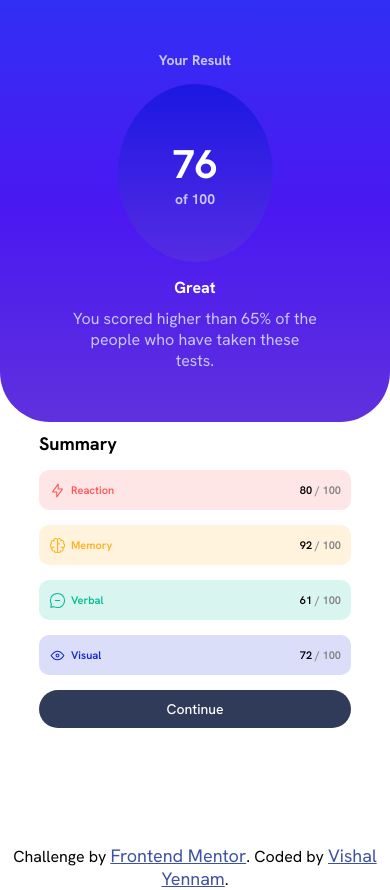
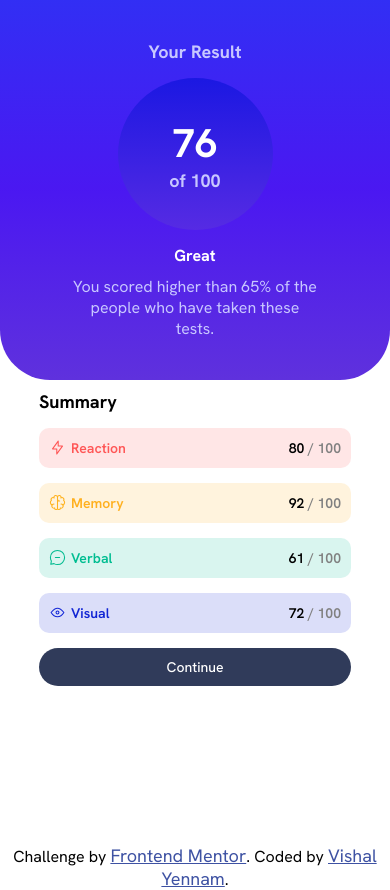
Before and after one commit to mr-bappy/FrontEnd-Mentor, a plain HTML site: page results-summary-component-main/index.html in a window 390 px wide. Drawn offline with Linux system fonts and the light colour scheme.

Commit message:
changes fixed

```diff
--- a/results-summary-component-main/style.css
+++ b/results-summary-component-main/style.css
@@ -247,6 +247,10 @@ body::-webkit-scrollbar{
         background-color: white;
     }
 
+    .container{
+        background-color: white;
+    }
+
     .main-card-container{
         flex-direction: column;
         justify-content: start;
@@ -255,7 +259,7 @@ body::-webkit-scrollbar{
     }
     .resultCard{
         border-radius: 0px 0px 50px 50px;
-        height: 50%;
+        height: 45%;
         width: 100%;
         /* border: 1px solid red; */
     }
@@ -273,11 +277,12 @@ body::-webkit-scrollbar{
     }
 
     .resultCard .showScore p{
-        font-size: 14px;
+        font-size: 18px;
     }
 
     .resultCard .resultScore{
         width: calc(100% - 50%);
+        height: 400px;
     }
 
     .summaryCard{
@@ -310,7 +315,7 @@ body::-webkit-scrollbar{
     }
 
     .traits p,span{
-    font-size: 11px;
+    font-size: 14px;
     }
 
     /* .traits div img{
```
